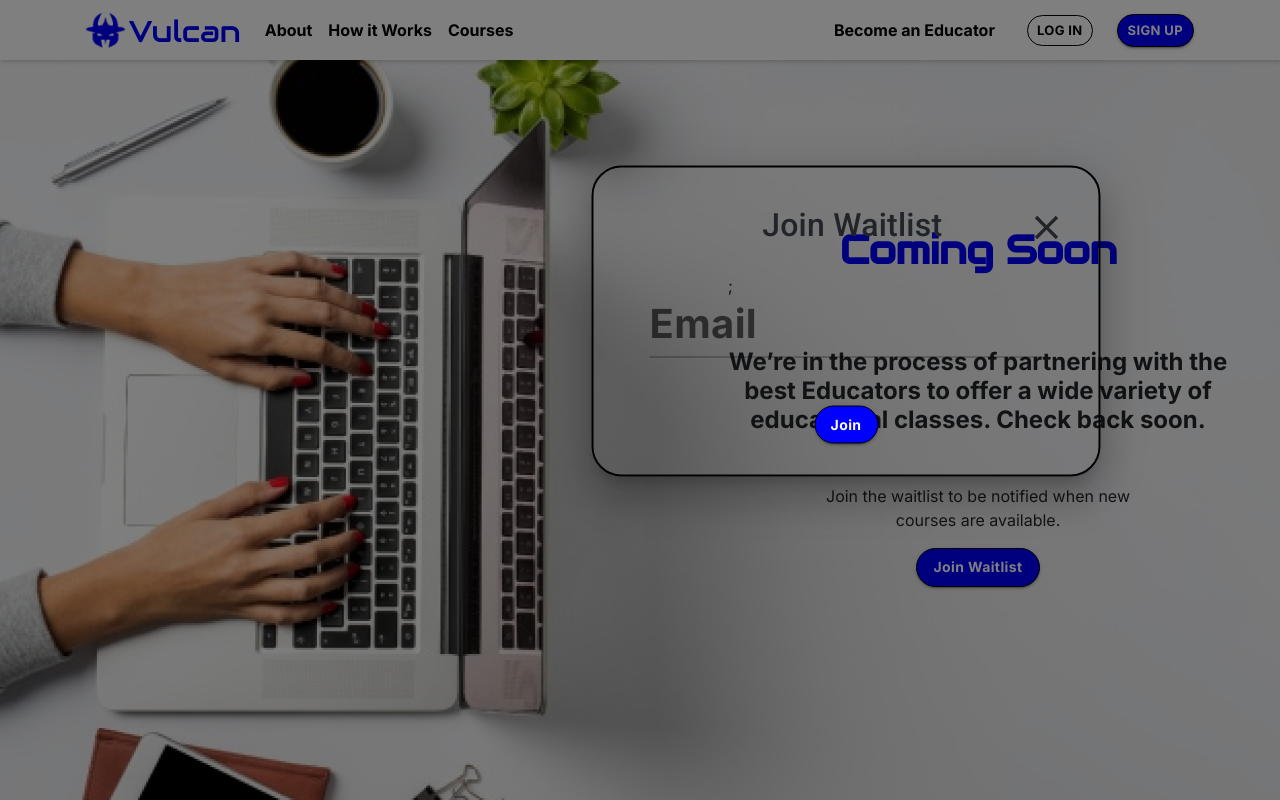
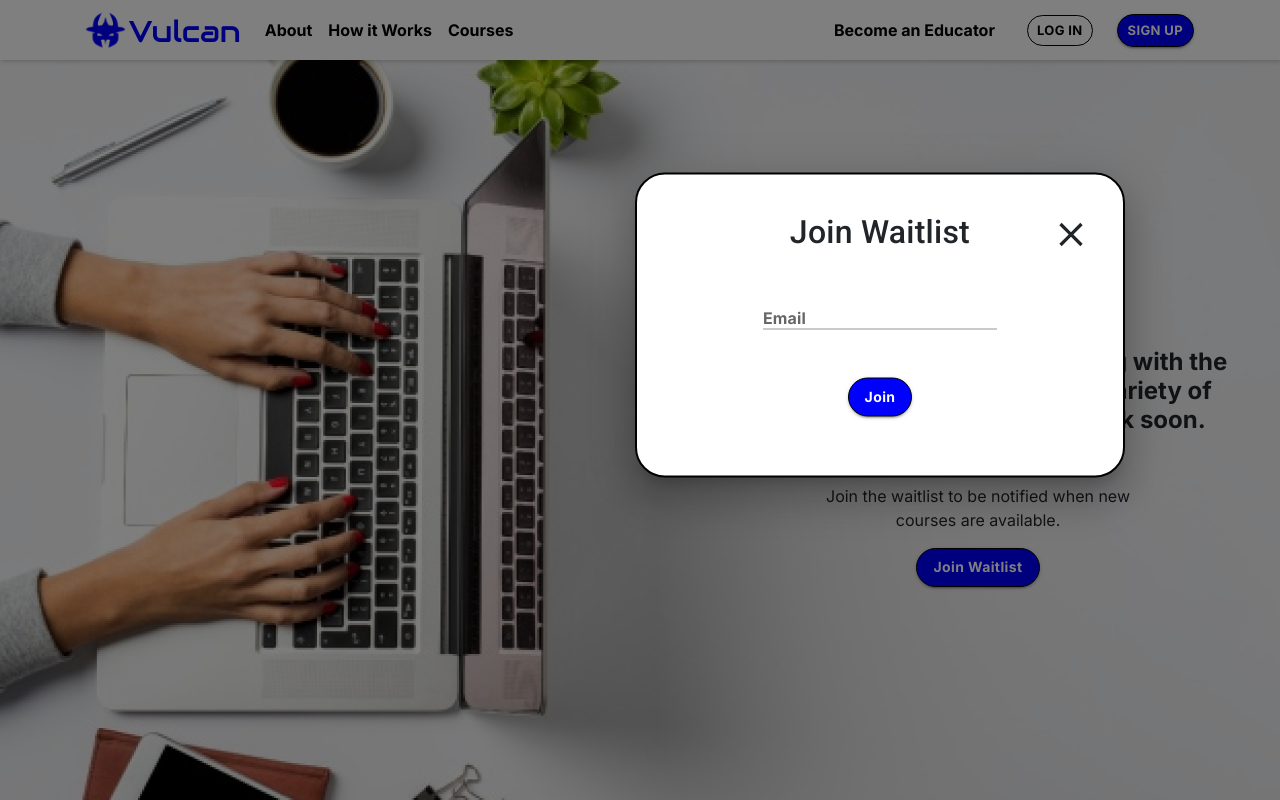
Before and after one commit to saudkhanbpk/Vulcan_web, a React (Create React App) app: page /courses in a window 1280 px wide. Both pictures are taken after a click on the button "Join Waitlist". Shown: the top 800 px of the page. Built offline with nearby package versions, Linux system fonts and the light colour scheme.

Commit message:
set modal in courses page

```diff
--- a/src/components/coursesScreen/CourcesScreen.jsx
+++ b/src/components/coursesScreen/CourcesScreen.jsx
@@ -8,12 +8,24 @@ import CloseIcon from "@mui/icons-material/Close";
 
 const style = {
   position: "absolute",
-  top: 321,
-  left: 846,
+  top: { xs: 370, sm: 325, md: 325, lg: 325, xl: 325 },
+  left: {
+    xs: 195,
+    sm: 400,
+    md: 700,
+    lg: 880,
+    xl: 880,
+  },
   transform: "translate(-50%, -50%)",
-  width: 509,
-  height: 311,
-  bgcolor: "primary.paper",
+  width: {
+    xs: 340,
+    sm: 490,
+    md: 490,
+    lg: 490,
+    xl: 490,
+  },
+  height: 305,
+  bgcolor: "white",
   border: "2px solid #000",
   borderRadius: "30px",
   boxShadow: 24,
@@ -97,6 +109,17 @@ const CourcesScreen = () => {
                       justifyContent="center"
                       id="standard-basic"
                       label="Email"
+                      InputLabelProps={{
+                        style: {
+                          paddingTop: "5px",
+                          fontSize: 16,
+                        },
+                      }}
+                      InputProps={{
+                        style: {
+                          fontSize: 16,
+                        },
+                      }}
                       variant="standard"
                     />
                     <Button
```
